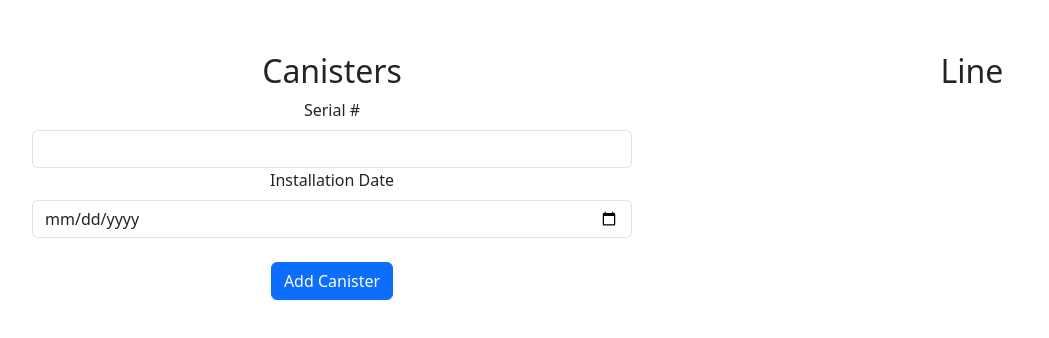
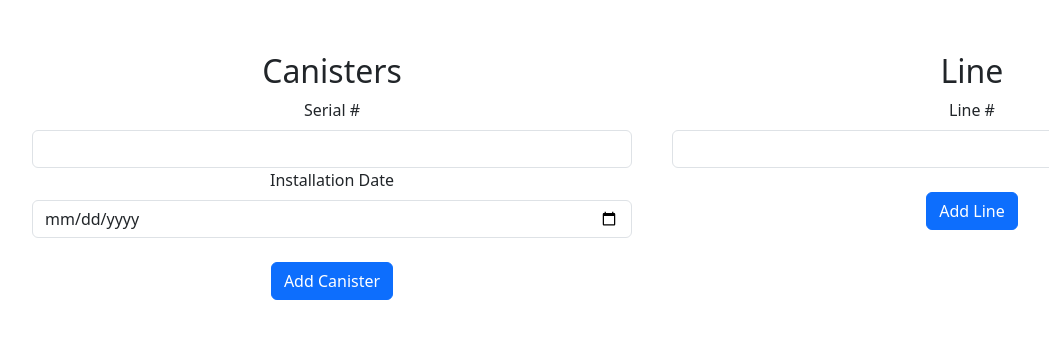
Before and after one commit to alpez22/SWE_Boeing_UI_23_24, a React (Vite) app in the folder frontend/: page / in a window 1280 px wide. Shown: the top 338 px of the page, without its empty margins (20-1069 px from the left). Built offline with nearby package versions, Linux system fonts and the light colour scheme.

Commit message:
delete node modules

```diff
--- a/frontend/src/structural/PepsiApp.jsx
+++ b/frontend/src/structural/PepsiApp.jsx
@@ -5,6 +5,7 @@ import { faTrashAlt } from '@fortawesome/free-solid-svg-icons';
 
 function PepsiApp() {
     const [serial, setSerial] = useState("");
+    const [line, setLine] = useState("")
     const [installation, setInstallation] = useState("");
     const [canisters, setCanisters] = useState(() => {
         const savedCanisters = localStorage.getItem("canisters");
@@ -74,6 +75,17 @@ function PepsiApp() {
           <div style={{ flex: 1, padding: '20px', overflowY: 'auto', boxSizing: 'border-box' }}>
             <h2>Line</h2>
             {/* Content for the Line goes here */}
+            <Col>
+                <Form.Label htmlFor="line">Line #</Form.Label>
+                <Form.Control
+                    type="text"
+                    value={line}
+                    onChange={(e) => setLine(e.target.value)}
+                    id="line" />
+
+                <br />
+                <Button onClick={createCanister}>Add Line</Button>
+            </Col>
           </div>
         </div>
     );
```
Also changed, not shown: 1 other file (tests, documents, lock files or other folders).
